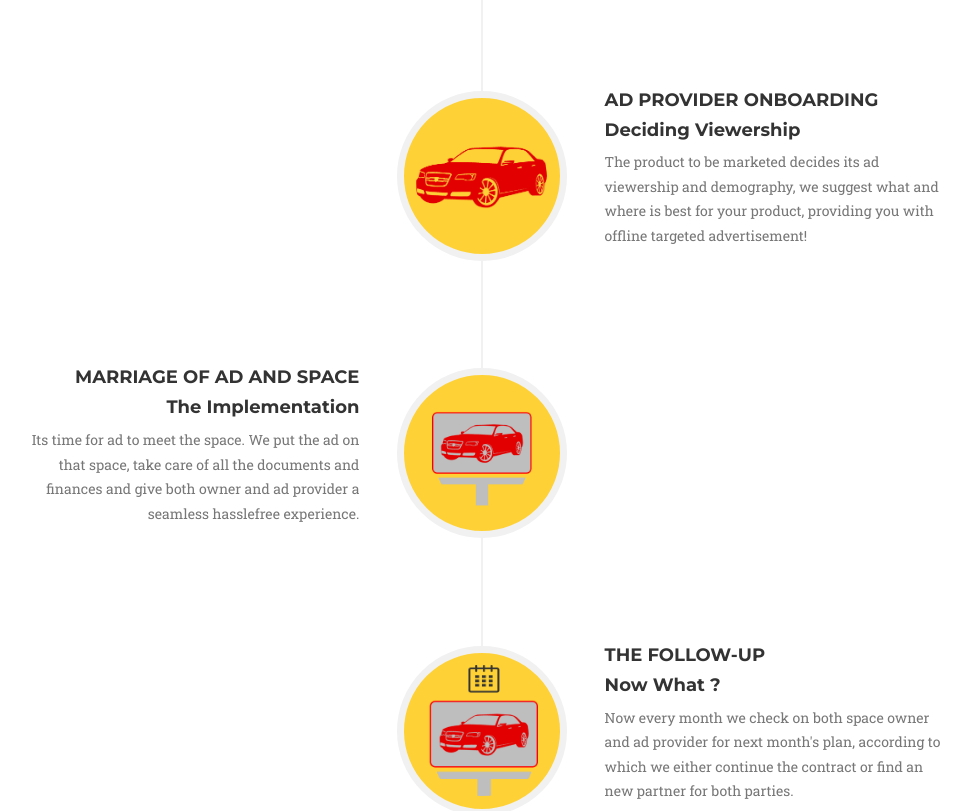
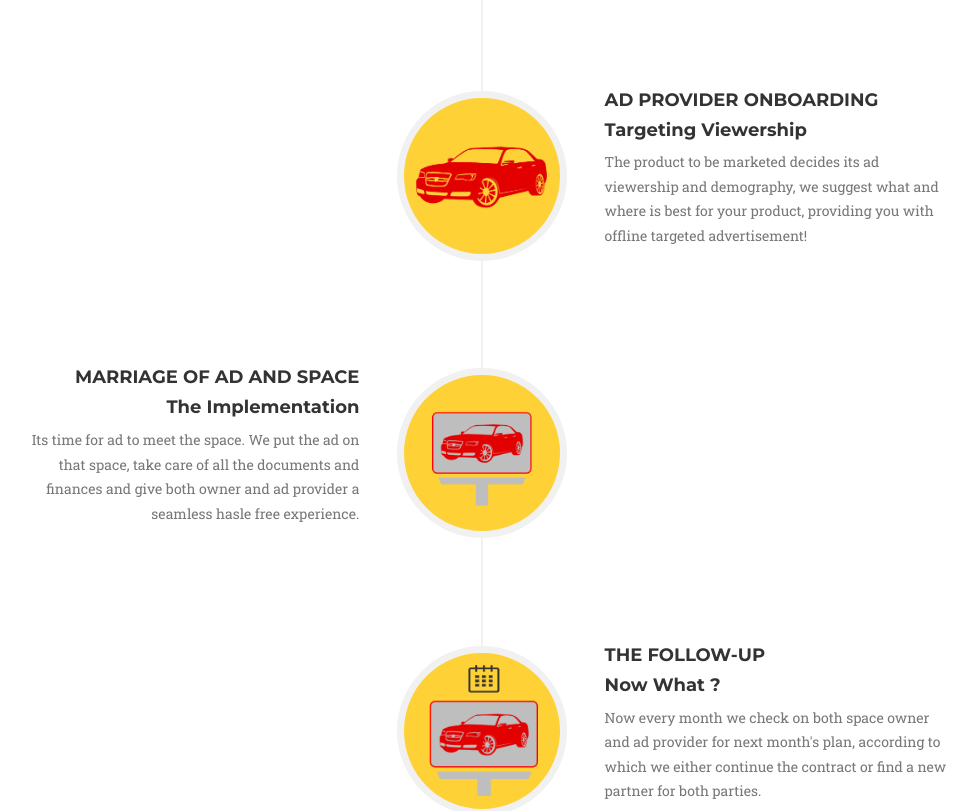
Before and after one commit to Deepak61900/deepak61900.github.io, a website: page index.html in a window 1280 px wide. Shown: the part 1300-2111 px from the top of the page, without its empty margins (158-1135 px from the left). Drawn offline with nearby package versions, Linux system fonts and the light colour scheme; a web font is replaced by a local one.

Commit message:
'something'

```diff
--- a/index.html
+++ b/index.html
@@ -257,7 +257,7 @@
                             <div class="timeline-panel">
                                 <div class="timeline-heading">
                                     <h4>Ad Provider onboarding</h4>
-                                    <h4 class="subheading">Deciding Viewership</h4>
+                                    <h4 class="subheading">Targeting Viewership</h4>
                                 </div>
                                 <div class="timeline-body">
                                     <p class="text-muted">The product to be marketed decides its ad viewership and demography, we suggest what and where is best for your product, providing you with offline targeted advertisement!</p>
@@ -274,7 +274,7 @@
                                     <h4 class="subheading">The Implementation</h4>
                                 </div>
                                 <div class="timeline-body">
-                                    <p class="text-muted">Its time for ad to meet the space. We put the ad on that space, take care of all the documents and finances and give both owner and ad provider a seamless hasslefree experience.</p>
+                                    <p class="text-muted">Its time for ad to meet the space. We put the ad on that space, take care of all the documents and finances and give both owner and ad provider a seamless hasle free experience.</p>
                                 </div>
                             </div>
                         </li>
@@ -288,7 +288,7 @@
                                     <h4 class="subheading">Now What ?</h4>
                                 </div>
                                 <div class="timeline-body">
-                                    <p class="text-muted">Now every month we check on both space owner and ad provider for next month's plan, according to which we either continue the contract or find an new partner for both parties.</p>
+                                    <p class="text-muted">Now every month we check on both space owner and ad provider for next month's plan, according to which we either continue the contract or find a new partner for both parties.</p>
                                 </div>
                             </div>
                         </li>
```
